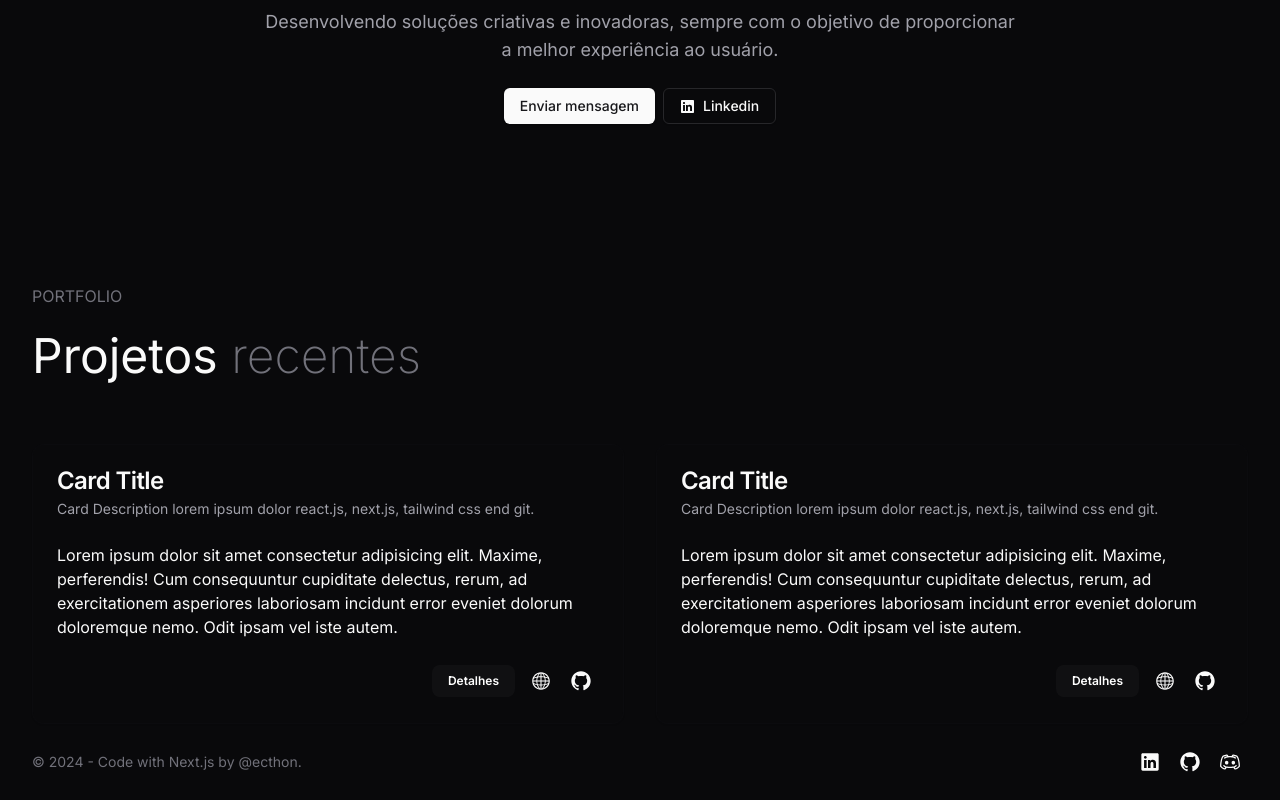
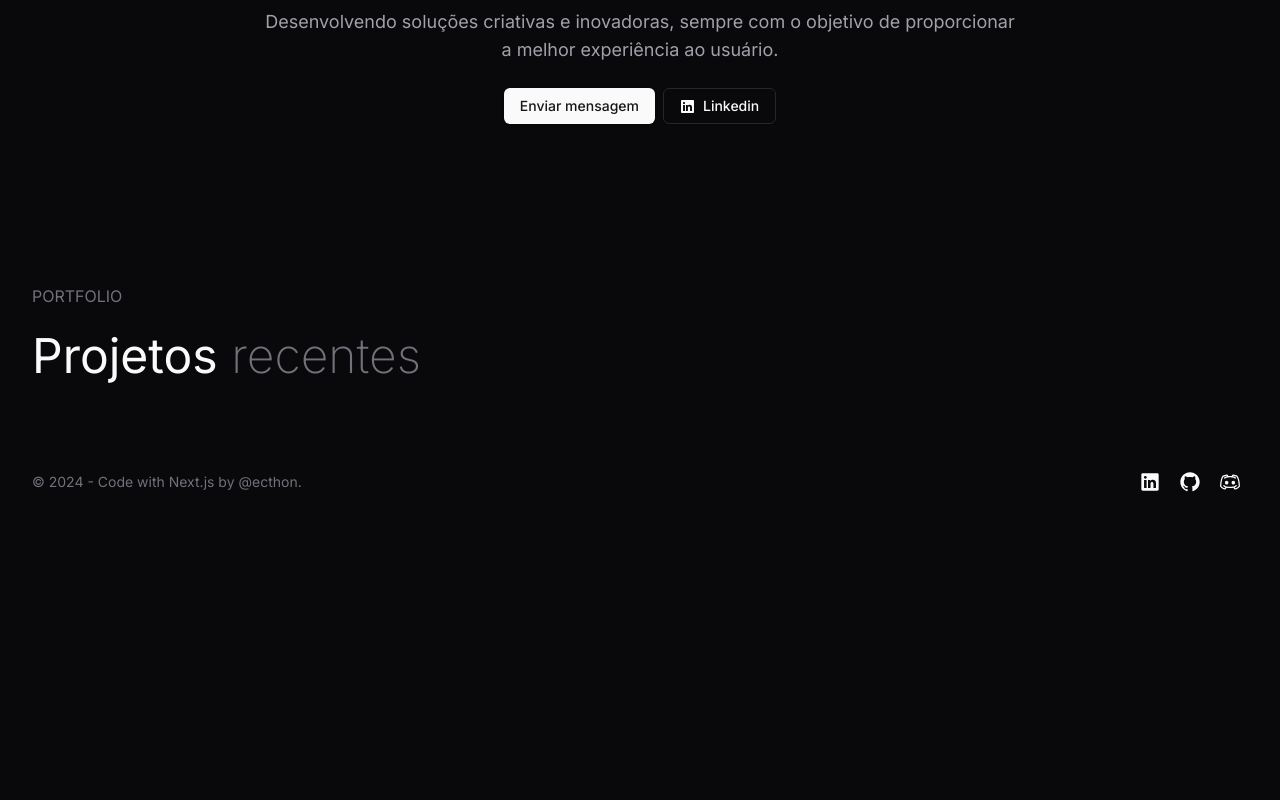
Before and after one commit to ecthon/ecthon-app, a Next.js app: page / in a window 1280 px wide. Shown: the part 359-1159 px from the top of the page. After the commit the page ends 879 px from the top, so only its background shows below. Built offline with nearby package versions, Linux system fonts and the light colour scheme.

Commit message:
remove card project

```diff
--- /dev/null
+++ b/src/components/card-project.tsx
@@ -0,0 +1,53 @@
+import { Card, CardContent, CardDescription, CardFooter, CardHeader, CardTitle } from "./ui/card";
+import { Tooltip, TooltipContent, TooltipProvider, TooltipTrigger } from "./ui/tooltip";
+import { GitHubLogoIcon, GlobeIcon } from "@radix-ui/react-icons";
+
+interface ICardProps {
+  title: String,
+  subtitle: String,
+  description: String,
+}
+
+export function CardProject({title, subtitle, description }: ICardProps) {
+  return (
+    <Card className="flex-1 h-auto rounded-xl cursor-pointer dark:hover:bg-zinc-900/50 dark:border-zinc-900/20">
+    <CardHeader>
+      <CardTitle>{title}</CardTitle>
+      <CardDescription>{subtitle}</CardDescription>
+    </CardHeader>
+    <CardContent>
+      <p>{description}</p>
+    </CardContent>
+    <CardFooter className="flex gap-2 justify-end">
+      <a href="#" className="font-semibold px-4 py-2 bg-zinc-900 text-white dark:bg-zinc-900/50 rounded-lg text-xs">Detalhes</a>
+      <div className="flex gap-1">
+        <TooltipProvider delayDuration={100}>
+          <Tooltip>
+            <TooltipTrigger asChild>
+              <a href="#" target="_blank" className="p-2 rounded-lg hover:bg-zinc-900/5 cursor-pointer">
+                <GlobeIcon width={20} height={20}/>
+              </a>
+            </TooltipTrigger>
+            <TooltipContent>
+              Ver online
+            </TooltipContent>
+          </Tooltip>
+        </TooltipProvider>
+        <TooltipProvider delayDuration={100}>
+          <Tooltip>
+            <TooltipTrigger asChild>
+              <a href="#" target="_blank" className="p-2 rounded-lg hover:bg-zinc-900/5 cursor-pointer">
+                <GitHubLogoIcon width={20} height={20}/>
+              </a>
+            </TooltipTrigger>
+            <TooltipContent>
+              Ver repositório
+            </TooltipContent>
+          </Tooltip>
+        </TooltipProvider>
+
+      </div>
+  </CardFooter>
+  </Card>
+  )
+}
--- a/src/components/header/header.tsx
+++ b/src/components/header/header.tsx
@@ -5,11 +5,11 @@ export function Header() {
   return (
     <header className="border-b">
       <div className="flex justify-between items-center w-[1216px] max-sm:w-full max-sm:px-5 mx-auto py-3 max-">
-        <a href="#" className="font-semibold">ecthon.</a>
+        <a href="/" className="font-semibold">ecthon.</a>
         <nav className="flex gap-2 max-sm:hidden">
-          <a href="#" className="text-sm text-zinc-400 hover:text-zinc-900 dark:text-zinc-400 dark:hover:text-zinc-200 px-4 py-2 hover:bg-zinc-100 dark:hover:bg-zinc-800 rounded-md">Home</a>
+          <a href="/" className="text-sm text-zinc-400 hover:text-zinc-900 dark:text-zinc-400 dark:hover:text-zinc-200 px-4 py-2 hover:bg-zinc-100 dark:hover:bg-zinc-800 rounded-md">Home</a>
           <a href="#" className="text-sm text-zinc-400 hover:text-zinc-900 dark:text-zinc-400 dark:hover:text-zinc-200 px-4 py-2 hover:bg-zinc-100 dark:hover:bg-zinc-800 rounded-md">Projetos</a>
-          <a href="#" className="text-sm text-zinc-400 hover:text-zinc-900 dark:text-zinc-400 dark:hover:text-zinc-200 px-4 py-2 hover:bg-zinc-100 dark:hover:bg-zinc-800 rounded-md">Sobre</a>
+          <a href="/about" className="text-sm text-zinc-400 hover:text-zinc-900 dark:text-zinc-400 dark:hover:text-zinc-200 px-4 py-2 hover:bg-zinc-100 dark:hover:bg-zinc-800 rounded-md">Sobre</a>
           <a href="#" className="text-sm text-zinc-400 hover:text-zinc-900 dark:text-zinc-400 dark:hover:text-zinc-200 px-4 py-2 hover:bg-zinc-100 dark:hover:bg-zinc-800 rounded-md">Contato</a>
         </nav>
         <div className="flex items-center gap-2">
--- a/src/components/portfolio.tsx
+++ b/src/components/portfolio.tsx
@@ -1,5 +1,6 @@
 'use client'
-import Image from "next/image";
+
+import { CardProject } from "./card-project";
 import { Card, CardContent, CardDescription, CardFooter, CardHeader, CardTitle } from "./ui/card";
 import { Tooltip, TooltipContent, TooltipProvider, TooltipTrigger } from "./ui/tooltip";
 import { GitHubLogoIcon, GlobeIcon } from "@radix-ui/react-icons";
@@ -11,87 +12,7 @@ export function Portfolio() {
       <div className="flex items-center">
         <p className="text-5xl max-sm:text-2xl">Projetos <span className="text-zinc-500 font-extralight">recentes</span></p>
       </div>
-
       <div className="flex max-sm:flex-col gap-8 mt-10 max-sm:mt-8">
-        <Card className="flex-1 h-auto rounded-xl cursor-pointer dark:hover:bg-zinc-900/50 dark:border-zinc-900/20">
-          <CardHeader>
-            <CardTitle>Card Title</CardTitle>
-            <CardDescription>Card Description lorem ipsum dolor react.js, next.js, tailwind css end git.</CardDescription>
-          </CardHeader>
-          <CardContent>
-            <p>Lorem ipsum dolor sit amet consectetur adipisicing elit. Maxime, perferendis! Cum consequuntur cupiditate delectus, rerum, ad exercitationem asperiores laboriosam incidunt error eveniet dolorum doloremque nemo. Odit ipsam vel iste autem.</p>
-          </CardContent>
-          <CardFooter className="flex gap-2 justify-end">
-            <a href="#" className="font-semibold px-4 py-2 bg-zinc-900 text-white dark:bg-zinc-900/50 rounded-lg text-xs">Detalhes</a>
-            <div className="flex gap-1">
-              <TooltipProvider>
-                <Tooltip>
-                  <TooltipTrigger asChild>
-                    <a href="#" target="_blank" className="p-2 rounded-lg hover:bg-zinc-900/5 cursor-pointer">
-                      <GlobeIcon width={20} height={20}/>
-                    </a>
-                  </TooltipTrigger>
-                  <TooltipContent>
-                    Ver online
-                  </TooltipContent>
-                </Tooltip>
-              </TooltipProvider>
-              <TooltipProvider>
-                <Tooltip>
-                  <TooltipTrigger asChild>
-                    <a href="#" target="_blank" className="p-2 rounded-lg hover:bg-zinc-900/5 cursor-pointer">
-                      <GitHubLogoIcon width={20} height={20}/>
-                    </a>
-                  </TooltipTrigger>
-                  <TooltipContent>
-                    Ver repositório
-                  </TooltipContent>
-                </Tooltip>
-              </TooltipProvider>
-
-            </div>
-        </CardFooter>
-        </Card>
-        <Card className="flex-1 h-auto rounded-xl cursor-pointer dark:hover:bg-zinc-900/50 dark:border-zinc-900/20">
-          <CardHeader>
-            <CardTitle>Card Title</CardTitle>
-            <CardDescription>Card Description lorem ipsum dolor react.js, next.js, tailwind css end git.</CardDescription>
-          </CardHeader>
-          <CardContent>
-            <p>Lorem ipsum dolor sit amet consectetur adipisicing elit. Maxime, perferendis! Cum consequuntur cupiditate delectus, rerum, ad exercitationem asperiores laboriosam incidunt error eveniet dolorum doloremque nemo. Odit ipsam vel iste autem.</p>
-          </CardContent>
-          <CardFooter className="flex gap-2 justify-end">
-            <a href="#" className="font-semibold px-4 py-2 bg-zinc-900 text-white dark:bg-zinc-900/50 rounded-lg text-xs">Detalhes</a>
-            <div className="flex gap-1">
-              <TooltipProvider>
-                <Tooltip>
-                  <TooltipTrigger asChild>
-                    <a href="#" target="_blank" className="p-2 rounded-lg hover:bg-zinc-900/5 cursor-pointer">
-                      <GlobeIcon width={20} height={20}/>
-                    </a>
-                  </TooltipTrigger>
-                  <TooltipContent>
-                    Ver online
-                  </TooltipContent>
-                </Tooltip>
-              </TooltipProvider>
-              <TooltipProvider>
-                <Tooltip>
-                  <TooltipTrigger asChild>
-                    <a href="#" target="_blank" className="p-2 rounded-lg hover:bg-zinc-900/5 cursor-pointer">
-                      <GitHubLogoIcon width={20} height={20}/>
-                    </a>
-                  </TooltipTrigger>
-                  <TooltipContent>
-                    Ver repositório
-                  </TooltipContent>
-                </Tooltip>
-              </TooltipProvider>
-
-            </div>
-        </CardFooter>
-        </Card>
-
 
       </div>
     </section>
```
Also changed, not shown: 2 other files (tests, documents, lock files or other folders).
